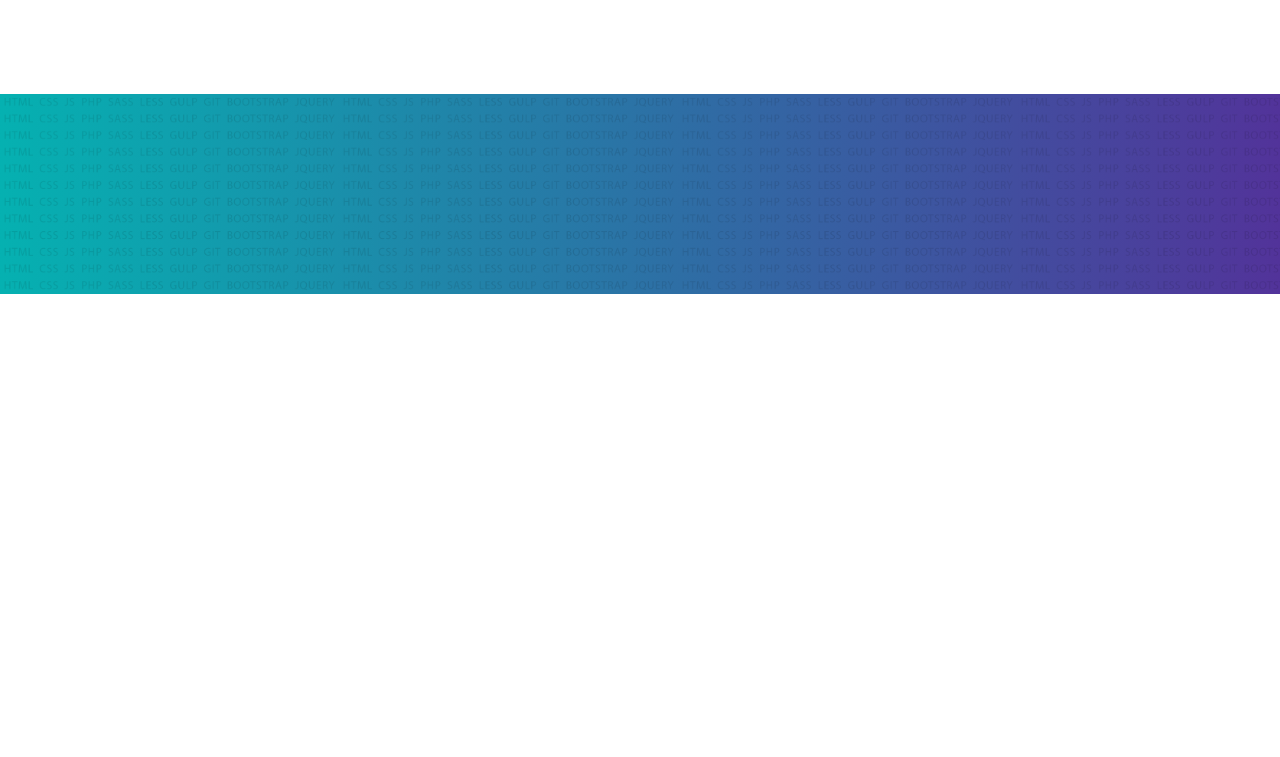
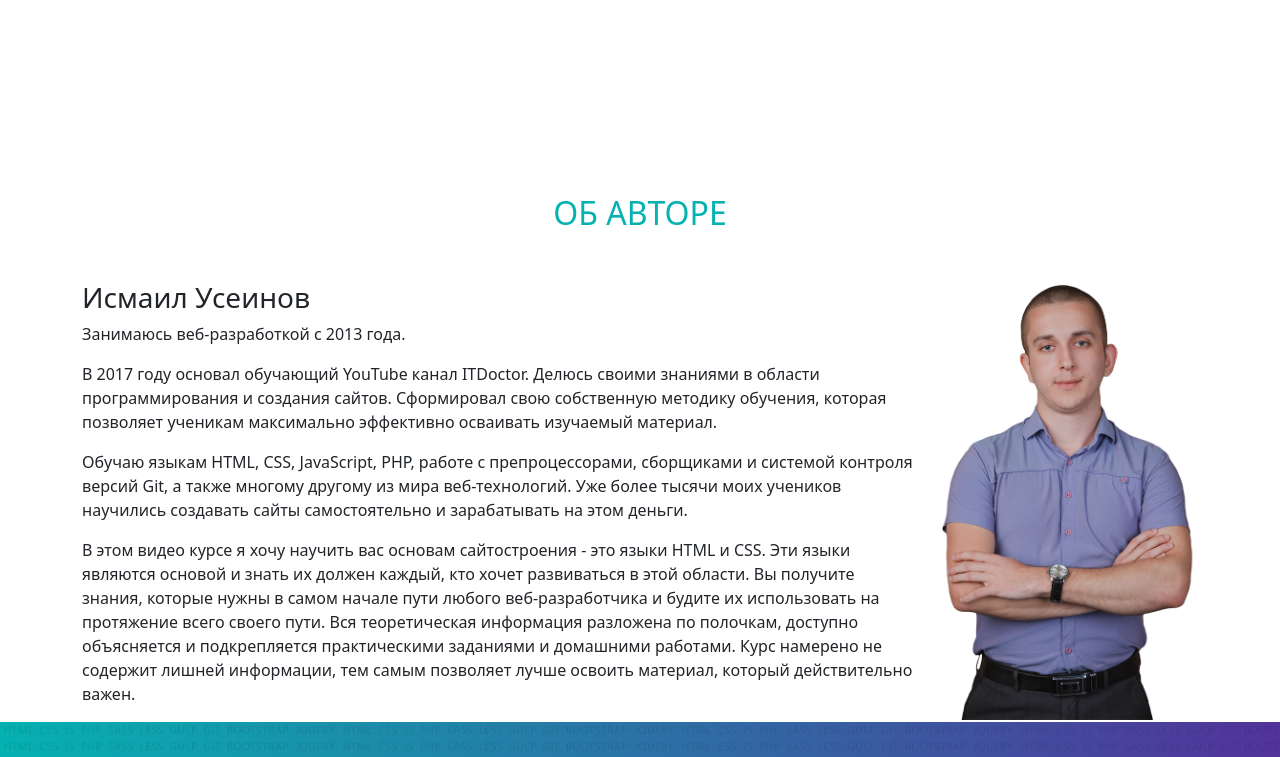
Before and after one commit to AlexKuryanov/bootstrap-begin, a plain HTML site: page index.html in a window 1280 px wide. Shown: the part 4019-4776 px from the top of the page. Before the commit the page ends 4313 px from the top, so only its background shows below. Drawn offline with Linux system fonts and the light colour scheme.

Commit message:
feat: make & stylize author-section

```diff
--- a/css/style.css
+++ b/css/style.css
@@ -148,6 +148,15 @@ footer {
   border: 3px solid var(--turquoise);
 }
 
+/* Author section */
+.author {
+  padding-bottom: 0;
+}
+
+.img-itd {
+  max-width: 260px;
+}
+
 /* Colors */
 .turquoise {
   color: var(--turquoise);
--- a/index.html
+++ b/index.html
@@ -609,6 +609,36 @@
     </div>
   </section>
   <!-- Author section -->
+  <section class="author">
+    <div class="container">
+      <div class="row">
+        <div class="col-12">
+          <h2 class="text-center text-uppercase turquoise mb-5">Об авторе</h2>
+        </div>
+      </div>
+      <div class="row align-items-center">
+        <div class="col-xl-9 col-lg-12">
+          <h3>Исмаил Усеинов</h3>
+          <p>Занимаюсь веб-разработкой с 2013 года.</p>
+          <p>В 2017 году основал обучающий YouTube канал ITDoctor. Делюсь своими знаниями в области программирования и
+            создания сайтов. Сформировал свою собственную методику обучения, которая позволяет ученикам максимально
+            эффективно осваивать изучаемый материал.</p>
+          <p>Обучаю языкам HTML, CSS, JavaScript, PHP, работе с препроцессорами, сборщиками и системой контроля версий
+            Git, а также многому другому из мира веб-технологий. Уже более тысячи моих учеников научились создавать
+            сайты самостоятельно и зарабатывать на этом деньги.</p>
+          <p>В этом видео курсе я хочу научить вас основам сайтостроения - это языки HTML и CSS. Эти языки являются
+            основой и знать их должен каждый, кто хочет развиваться в этой области. Вы получите знания, которые нужны в
+            самом начале пути любого веб-разработчика и будите их использовать на протяжение всего своего пути. Вся
+            теоретическая информация разложена по полочкам, доступно объясняется и подкрепляется практическими заданиями
+            и домашними работами. Курс намерено не содержит лишней информации, тем самым позволяет лучше освоить
+            материал, который действительно важен.</p>
+        </div>
+        <div class="col-xl-3 col-lg-12 text-center">
+          <img class="img-fluid img-itd" src="img/author.png" alt="Author's photo">
+        </div>
+      </div>
+    </div>
+  </section>
   <!-- Footer -->
   <footer id="footer">
   </footer>
```
